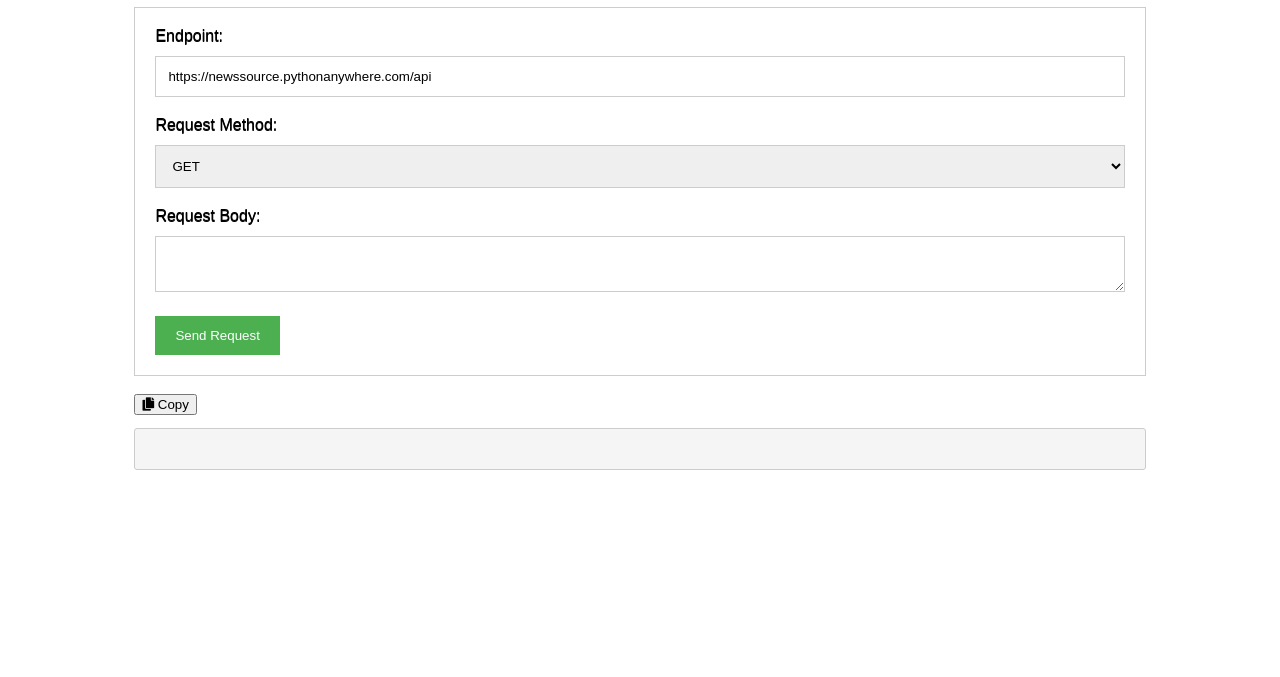
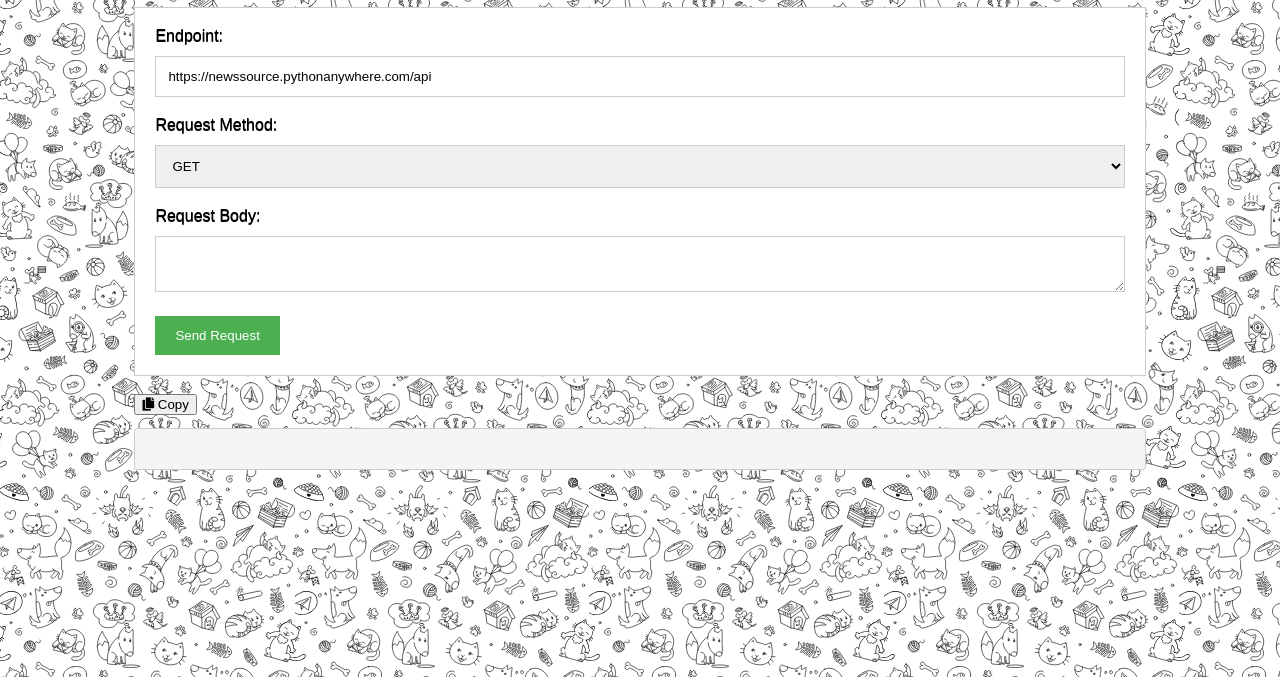
Before and after one commit to m0hit-kumar/API-Tester, a plain HTML site: page index.html in a window 1280 px wide. Shown: the part 123-800 px from the top of the page. Drawn offline with Linux system fonts and the light colour scheme; the site is published under a folder, as on GitHub Pages, so addresses that start at the root find nothing.

Commit message:
Update style.css

```diff
--- a/style.css
+++ b/style.css
@@ -2,7 +2,7 @@ body {
   font-family: Arial, sans-serif;
   background-color: #fff;
   color: black;
-  background: url("/pattern.svg");
+  background: url("./pattern.svg");
   text-shadow: 0px -1px 0px #000, 0px 1px 0px #fff;
 }
 
```
